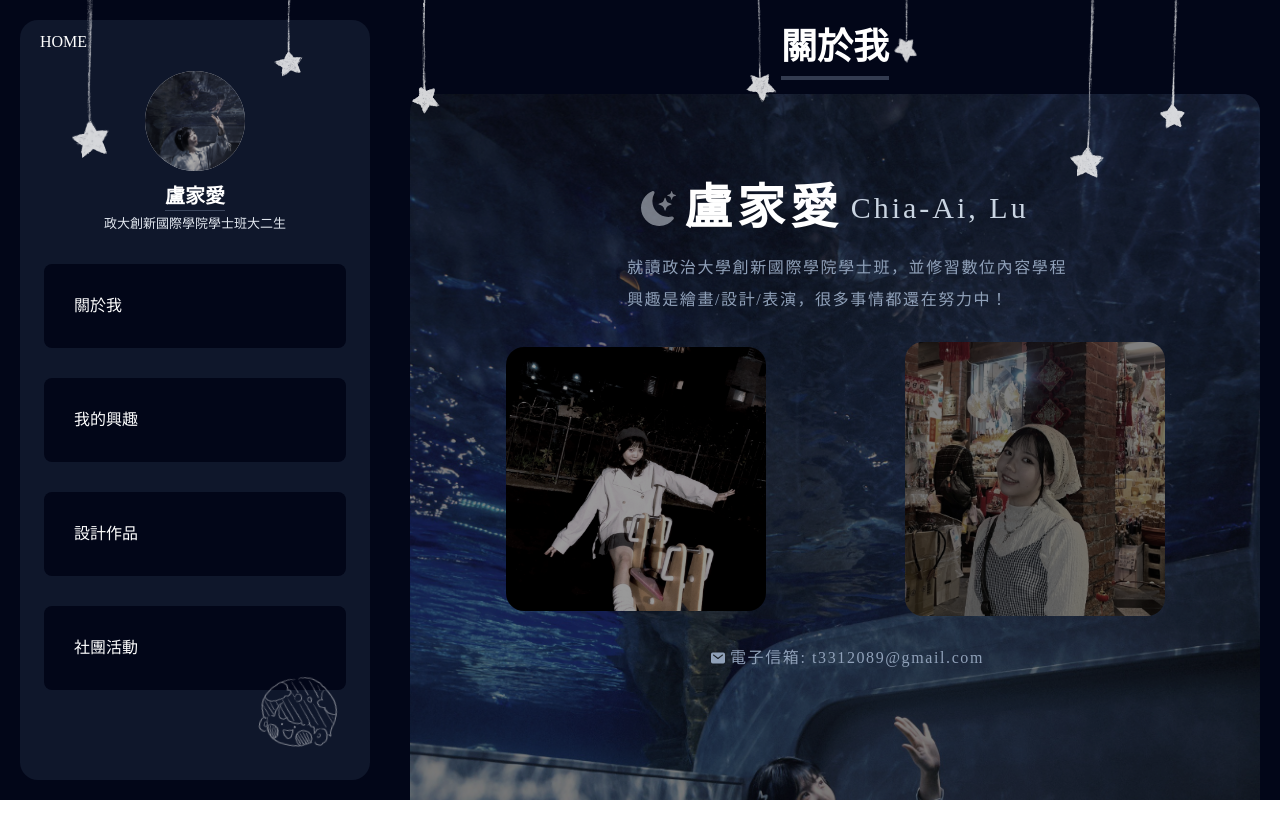
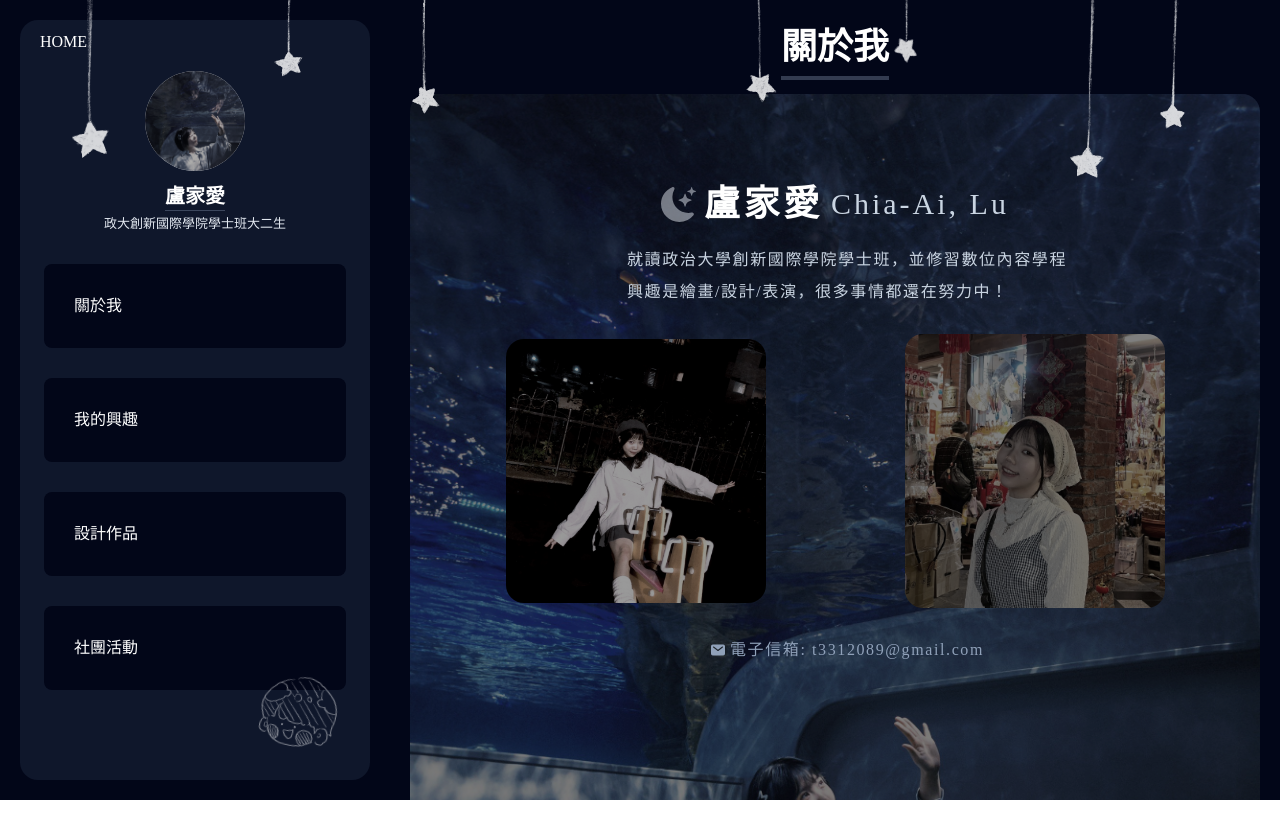
Before and after one commit to IvyLu-g/114_2_Web_113ZU1055_Hw1, a Next.js app: page /about in a window 1280 px wide. Shown: the top 838 px of the page. Built offline with nearby package versions, Linux system fonts and the light colour scheme.

Commit message:
feat: about me fix

```diff
--- a/app/about/page.tsx
+++ b/app/about/page.tsx
@@ -25,7 +25,7 @@ export default function About() {
           <div className="text-[36px] text-white font-bold text-center m-[20px]
                           underline underline-offset-17 decoration-4 decoration-slate-400/35">關於我</div>
 
-          <section className="bg-slate-800/20 h-[800px] w-auto m-[20px] p-[20px] rounded-2xl
+          <section className="bg-slate-800/20 h-auto min-h-[820px] w-auto m-[20px] p-[20px] rounded-2xl
                                 flex-1 flex-col pt-[90px] relative overflow-hidden">
             <Image src="/myphoto3.jpg" alt="background" fill
                    className="object-cover object-top brightness-50 z-0"/>
@@ -33,12 +33,12 @@ export default function About() {
             <div className="relative z-20">
               <div className="flex gap-2 items-center justify-center">
                 <BsFillMoonStarsFill className="text-slate-200/50 w-auto h-[35px]"/>
-                <h1 className="text-white text-5xl font-bold tracking-widest">盧家愛</h1>
+                <h1 className="text-white text-4xl font-bold tracking-widest">盧家愛</h1>
                 <h1 className="text-slate-300 text-3xl tracking-widest">Chia-Ai, Lu</h1>
               </div>
 
               <div className="mt-[20px] pl-6 justify-center flex">
-                <p className="text-slate-400 text-[16px] tracking-widest leading-loose">
+                <p className="text-slate-300 text-[16px] tracking-widest leading-loose">
                 就讀政治大學創新國際學院學士班，並修習數位內容學程<br />
                 興趣是繪畫/設計/表演，很多事情都還在努力中！</p>
               </div>
```
